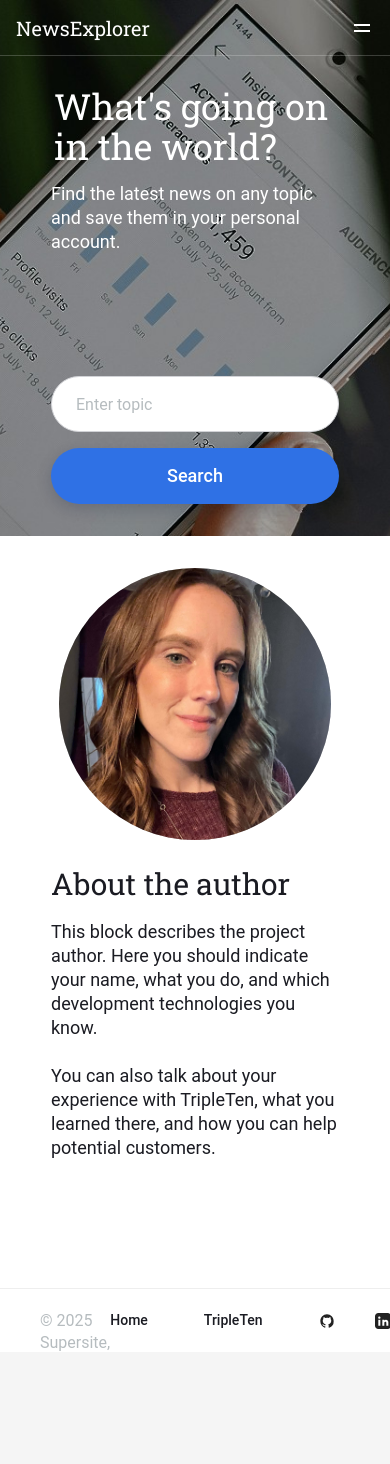
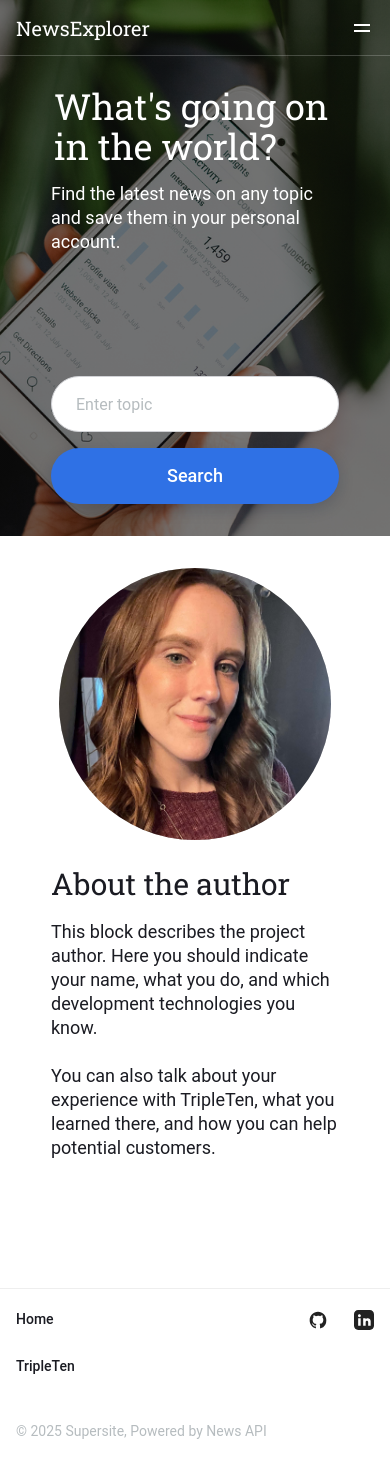
Before and after one commit to ruthlessrebekah/news-explorer-frontend, a React (Vite) app: page / in a window 390 px wide. Before the commit the page ends 1352 px from the top, so only its background shows below. Built offline with nearby package versions, Linux system fonts and the light colour scheme.

Commit message:
refactor: improve mobile footer layout and fix CSS selector bugs

```diff
--- a/src/components/Footer/Footer.css
+++ b/src/components/Footer/Footer.css
@@ -61,3 +61,71 @@
     height: 16px;
   }
 }
+
+/* Mobile (767px and below) */
+@media (max-width: 767px) {
+  .Footer {
+    height: auto;
+    min-height: 176px;
+    flex-direction: column;
+    align-items: flex-start;
+    padding: 20px 16px 22px 16px;
+    gap: 38px;
+  }
+
+  .Footer__copyright {
+    width: 100%;
+    order: 2;
+    font-size: 14px;
+  }
+
+  .Footer__nav {
+    width: 100%;
+    order: 1;
+    display: grid;
+    grid-template-columns: 1fr auto auto;
+    grid-template-rows: auto auto;
+    row-gap: 26px;
+    column-gap: 26px;
+  }
+
+  .Footer__link {
+    margin-right: 0;
+    font-size: 14px;
+  }
+
+  .Footer__nav > a:nth-child(1) {
+    grid-column: 1;
+    grid-row: 1;
+  }
+
+  .Footer__nav > a:nth-child(2) {
+    grid-column: 1;
+    grid-row: 2;
+  }
+
+  .Footer__nav > a:nth-child(3) {
+    grid-column: 2;
+    grid-row: 1;
+  }
+
+  .Footer__nav > a:nth-child(4) {
+    grid-column: 3;
+    grid-row: 1;
+  }
+
+  .Footer__icon {
+    margin-right: 0;
+    width: 20px;
+    height: 20px;
+  }
+
+  .Footer__icon svg {
+    width: 20px;
+    height: 20px;
+  }
+
+  .Footer__icon--github {
+    margin-right: 0;
+  }
+}
--- a/src/components/Main/Main.css
+++ b/src/components/Main/Main.css
@@ -36,8 +36,8 @@
 .Main__hero-wrapper {
   width: 100%;
   height: 576px; /* includes header and hero */
-  background: url("/assets/images/hero-image.jpg") center center / cover
-    no-repeat;
+  background: linear-gradient(rgba(0, 0, 0, 0.5), rgba(0, 0, 0, 0.5)),
+    url("/assets/images/hero-image.jpg") center center / cover no-repeat;
   color: #fff;
 }
 
@@ -281,10 +281,10 @@
     height: 334px;
   }
 
-  .Main__hero-container
-    .Main__hero-image
-    .Main__hero-overlay
-    .Main__hero-shadow {
+  .Main__hero-container,
+  .Main__hero-image,
+  .Main__hero-overlay,
+  .Main__hero-shadow {
     height: 400px;
   }
 
```
Also changed, not shown: public/assets/images/hero-image.jpg.
